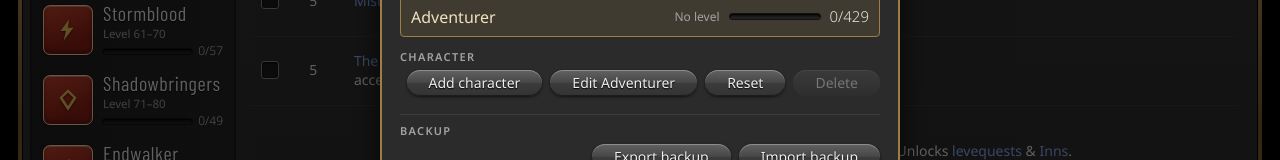
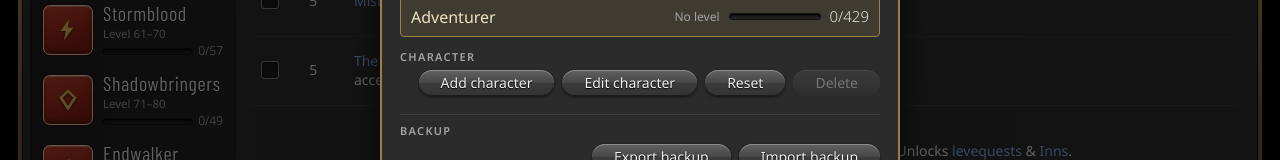
Before and after one commit to LiamMoseley/ffxiv-contentunlockchecklist, a React (Vite) app: page / in a window 1280 px wide. Both pictures are taken after a click on the button "Adventurer". Shown: the part 312-472 px from the top of the page. Built offline with nearby package versions, Linux system fonts and the light colour scheme; a web font is replaced by a local one.

Commit message:
Label the character menu's edit button 'Edit character' so a long name can't wrap the row
Co-Authored-By: Claude Sonnet 5.5 <noreply@anthropic.com>

```diff
--- a/src/ui/CharacterMenu.tsx
+++ b/src/ui/CharacterMenu.tsx
@@ -128,7 +128,7 @@ export function CharacterMenu({
               Add character
             </button>
             <button type="button" onClick={() => setMode({ kind: "form", editing: current })}>
-              Edit {label}
+              Edit character
             </button>
             <button type="button" onClick={() => setMode({ kind: "confirm", action: "reset" })}>
               Reset
```
